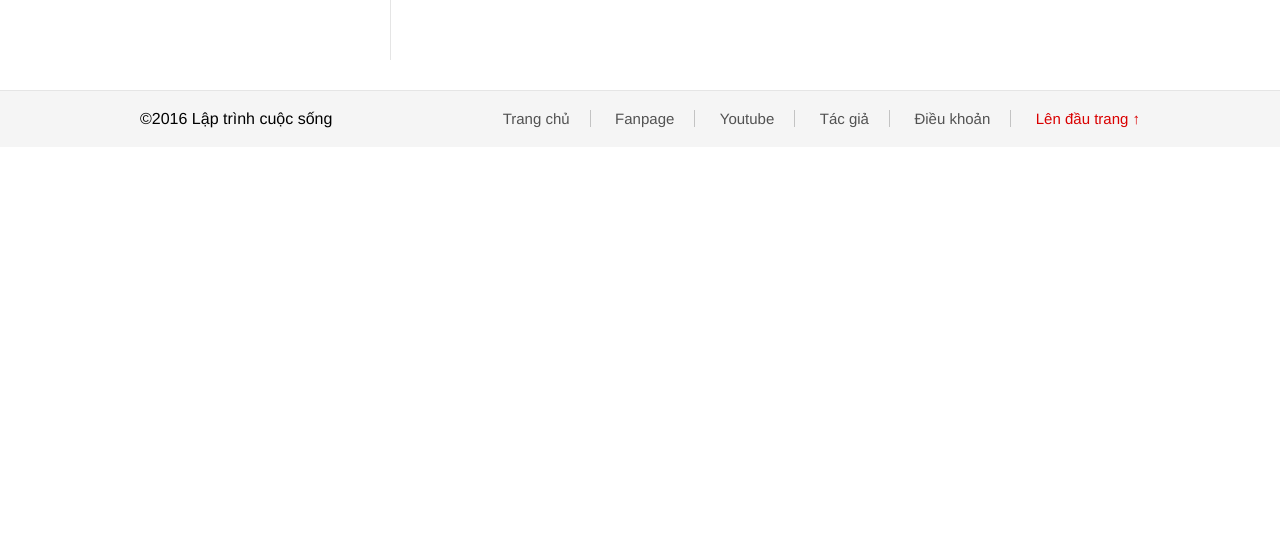
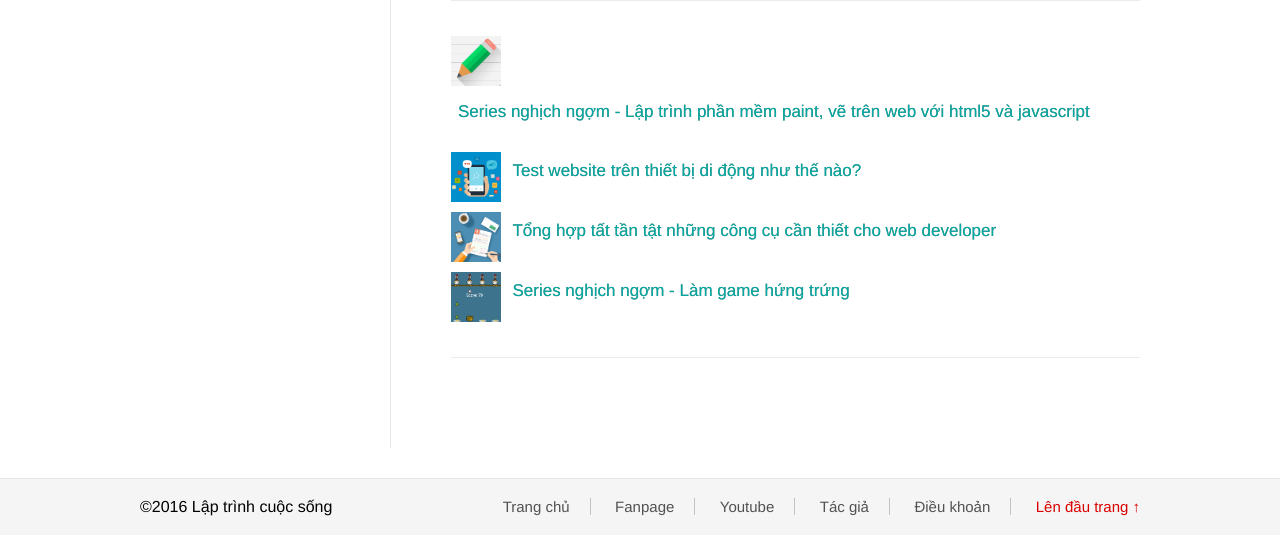
Before and after one commit to nguyentest/laptrinhcuocsong, a Jekyll site: the page built from _posts/2016-12-20-xem-video-nay-ban-se-muon-ngoi-vao-va-lap-trinh-ngay-lap-tuc.md, in a window 1280 px wide. Shown: the part 918-1453 px from the top of the page. Built offline with Jekyll 4.4.1, drawn with Linux system fonts in a browser that asks for light colours; before the commit the page ends 1065 px from its top, so only the background shows below that; some of the changed lines change nothing that is shown.

Commit message:
Update 2016-12-20-xem-video-nay-ban-se-muon-ngoi-vao-va-lap-trinh-ngay-lap-tuc.md

```diff
--- a/_posts/2016-12-20-xem-video-nay-ban-se-muon-ngoi-vao-va-lap-trinh-ngay-lap-tuc.md
+++ b/_posts/2016-12-20-xem-video-nay-ban-se-muon-ngoi-vao-va-lap-trinh-ngay-lap-tuc.md
@@ -3,6 +3,15 @@ layout: post
 title: Xem video này bạn sẽ muốn ngồi vào bàn và lập trình ngay lập tức
 thumbnail: ban-phim.jpg
 category: Chuyện bên lề
+related_posts:
+ - title:
+   link: http://laptrinhcuocsong.com/series-nghich-ngom-lap-trinh-phan-mem-paint-ve-tren-web-html5-javascript.html
+ - title:
+   link: http://laptrinhcuocsong.com/test-website-tren-thiet-bi-di-dong-nhu-the-nao.html
+ - title:
+   link: http://laptrinhcuocsong.com/tong-hop-nhung-cong-cu-can-thiet-cho-web-developer.html
+ - title:
+   link: http://laptrinhcuocsong.com/series-nghich-ngom-lam-game-hung-trung.html
 ---
 
 Một phóng sự của VTV, thật sự là xem lại 2 lần video này vẫn còn thấy lâng lâng. Giọng đọc hào hùng làm mình thấy sao mà tự hào quá, một nền công nghiệp của tri thức, vĩ mô, thân thiện với môi trường và theo kịp xu thế thời đại.
```
